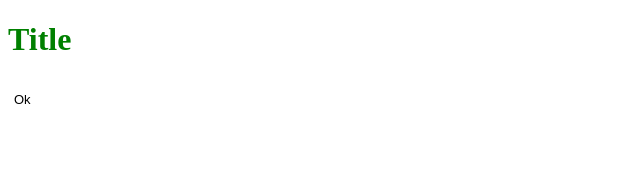
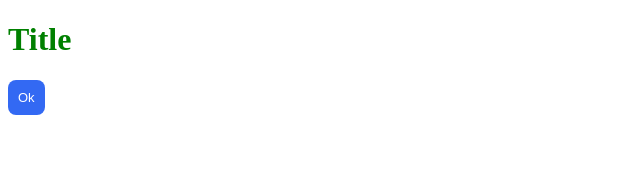
Before and after one commit to copenhagen-yp/game, a React app: page / in a window 1280 px wide. Shown: the top 170 px of the page, without its empty margins (0-640 px from the left). Built offline with nearby package versions, Linux system fonts and the light colour scheme.

Commit message:
типы и пропсы для баттона

```diff
--- a/global.d.ts
+++ b/global.d.ts
@@ -2,6 +2,6 @@ declare module '*.pcss' {
     interface IClassNames {
         [className: string]: string
     }
-    const classNames: IClassNames;
-    export = classNames;
+    const classNamesTypes: IClassNames;
+    export = classNamesTypes;
 }
--- a/package.json
+++ b/package.json
@@ -20,6 +20,7 @@
   },
   "homepage": "https://github.com/copenhagen-yp/game#readme",
   "devDependencies": {
+    "@types/classnames": "2.2.11",
     "@types/react": "17.0.0",
     "@types/react-dom": "17.0.0",
     "@types/react-router-dom": "5.1.6",
@@ -44,6 +45,7 @@
     "webpack-merge": "5.7.2"
   },
   "dependencies": {
+    "classnames": "2.2.6",
     "react": "17.0.1",
     "react-dom": "17.0.1",
     "react-router-dom": "5.2.0"
--- a/src/components/button/button.pcss
+++ b/src/components/button/button.pcss
@@ -1,10 +1,25 @@
 .button {
   border: none;
-  background-color: transparent;
-  padding-top: 12px;
-  padding-bottom: 12px;
+  padding: 10px;
   border-radius: 8px;
   font-size: 13px;
   cursor: pointer;
   transition: background-color 0.2s;
+  color: #FFFFFF;
 }
+
+.button_blue {
+  background-color: #3369F3;
+
+  &:hover {
+    background-color: #1953e8;
+  }
+
+  &:disabled {
+    background-color: #89a7f5;
+  }
+}
+
+.red {
+  background-color: red;
+}
--- a/src/components/button/button.tsx
+++ b/src/components/button/button.tsx
@@ -1,16 +1,24 @@
 import React, { FC } from 'react';
 import styles from './button.pcss';
+import classNames from 'classnames';
+import { Props } from "components/button/types";
 
-type Props = {
-  className?: string;
-  text: string;
-  onClick: () => void;
-};
+export const Button: FC<Props> = ({
+    children ,
+    type,
+    disabled,
+    color,
+    ...restProps
+  }) => {
 
-export const Button: FC<Props> = ({ text, onClick }) => {
+  const classes = classNames(
+    styles[type || 'button'],
+    color && styles[color]
+  )
+
   return (
-    <button className={styles.button} onClick={onClick}>
-      {text}
+    <button className={classes} disabled={disabled} {...restProps}>
+      {children}
     </button>
   );
 };
--- /dev/null
+++ b/src/components/button/types.ts
@@ -0,0 +1,10 @@
+import React from "react";
+
+export type Props = {
+    className?: string;
+    disabled?: boolean;
+    type?: string;
+    color?: string;
+    onClick: () => void;
+    children: React.ReactNode;
+};
--- /dev/null
+++ b/src/components/index.tsx
@@ -0,0 +1,5 @@
+import { Button } from "./button/index";
+
+export {
+  Button
+};
--- a/src/pages/app/app.tsx
+++ b/src/pages/app/app.tsx
@@ -1,6 +1,6 @@
 import React, { Component } from 'react';
 import './app.pcss';
-import { Button } from "../../components/button/index";
+import { Button } from "../../components";
 
 export class App extends Component {
   handleClick = () => {
@@ -11,7 +11,7 @@ export class App extends Component {
     return (
       <div>
         <h1>Title</h1>
-        <Button text='Ok' onClick={this.handleClick} />
+        <Button color={'button_blue'} type='button' onClick={this.handleClick}>Ok</Button>
       </div>
     );
   }
```
Also changed, not shown: 1 other file (tests, documents, lock files or other folders).
